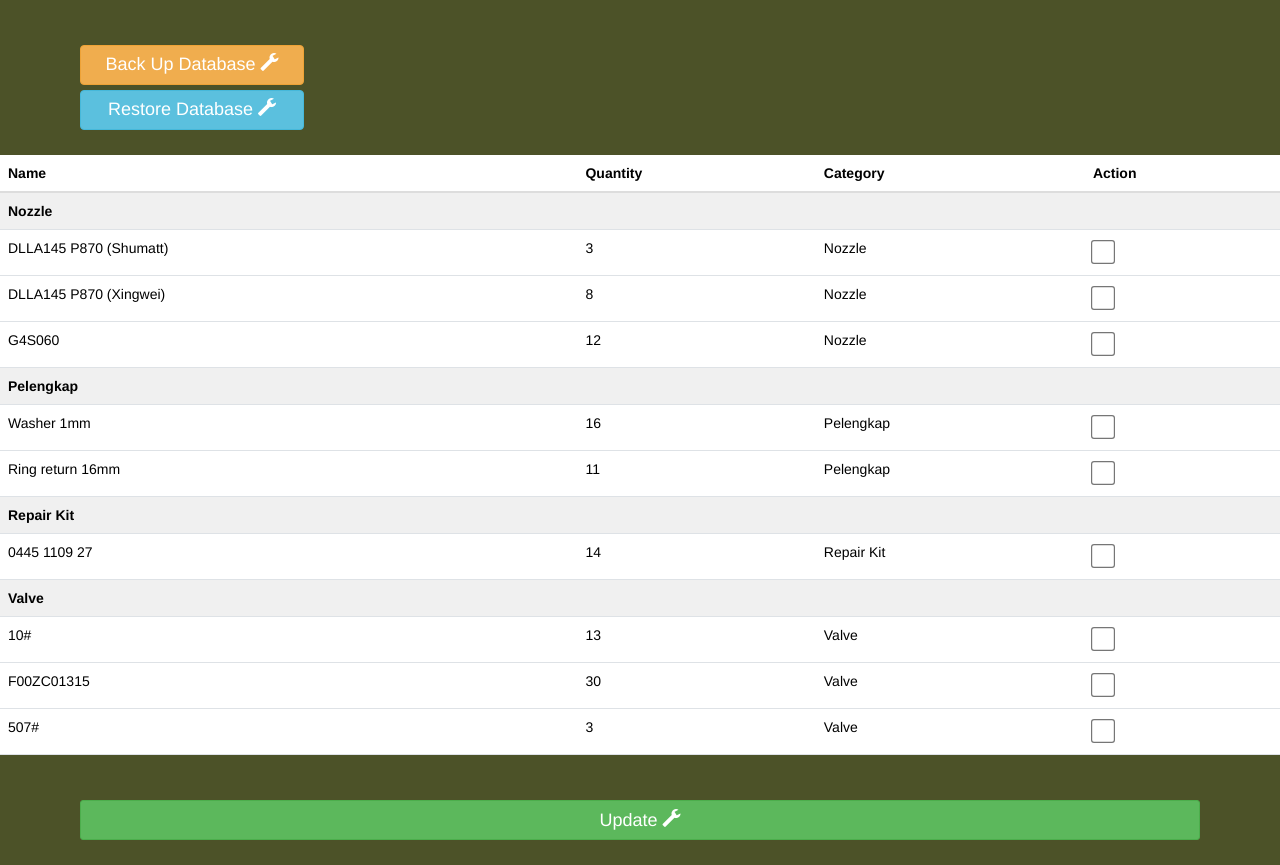
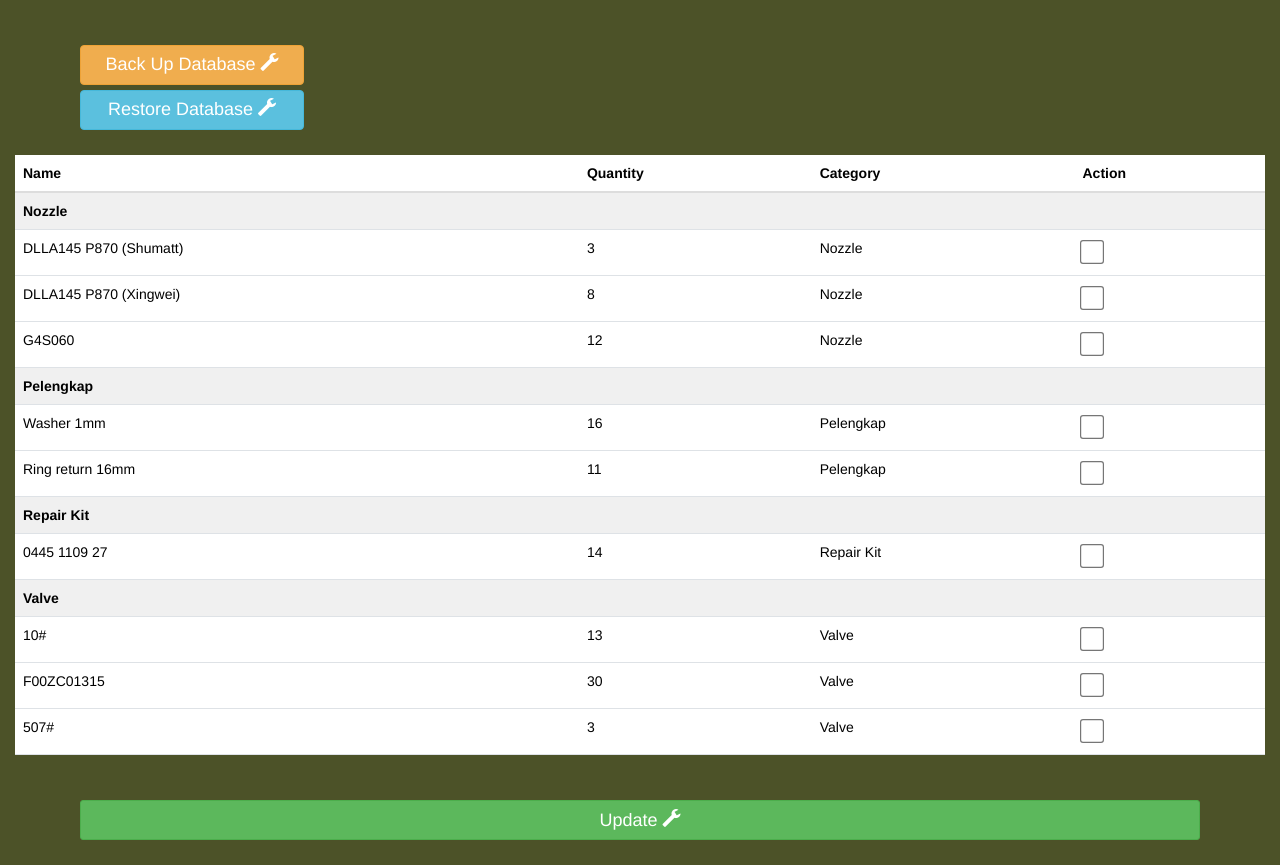
Before and after one commit to WillTGH/spare_part_inventory, a PHP site: page /list.php in a window 1280 px wide. Shown: the part 92-957 px from the top of the page. Run offline with PHP 8.4, Linux system fonts and the light colour scheme; a user stored in the database is signed in; data comes from the database, SQL or seed files in the repository; some libraries are stand-ins or nearby versions.

Commit message:
Add files via upload

```diff
--- a/src/list.php
+++ b/src/list.php
@@ -61,6 +61,7 @@
         ?>
 
         <!-- Form to submit all IDs -->
+        <div class='md-5 content'>
             <form method="POST">
                 <table class='table'>
                     <thead>
@@ -103,6 +104,6 @@
                 </div>
                 <!-- Submit Button -->
             </form>
-
+        </div>
     </body>
 </html>
```
Lines whose indentation alone changed are shown as unchanged.
